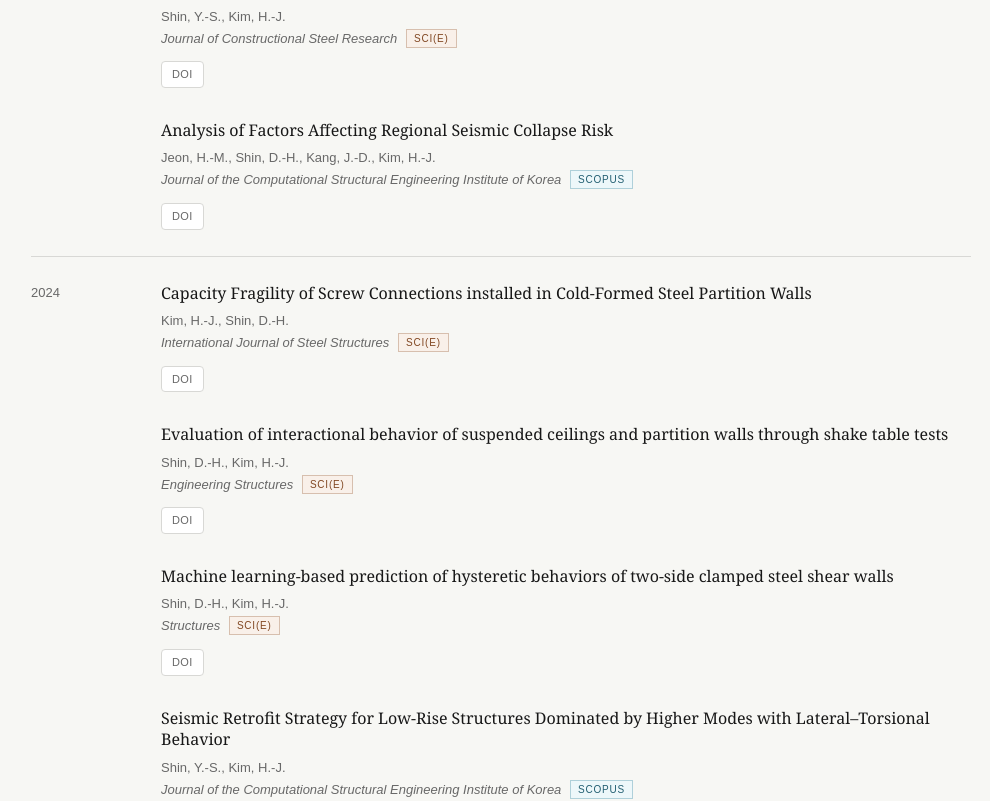
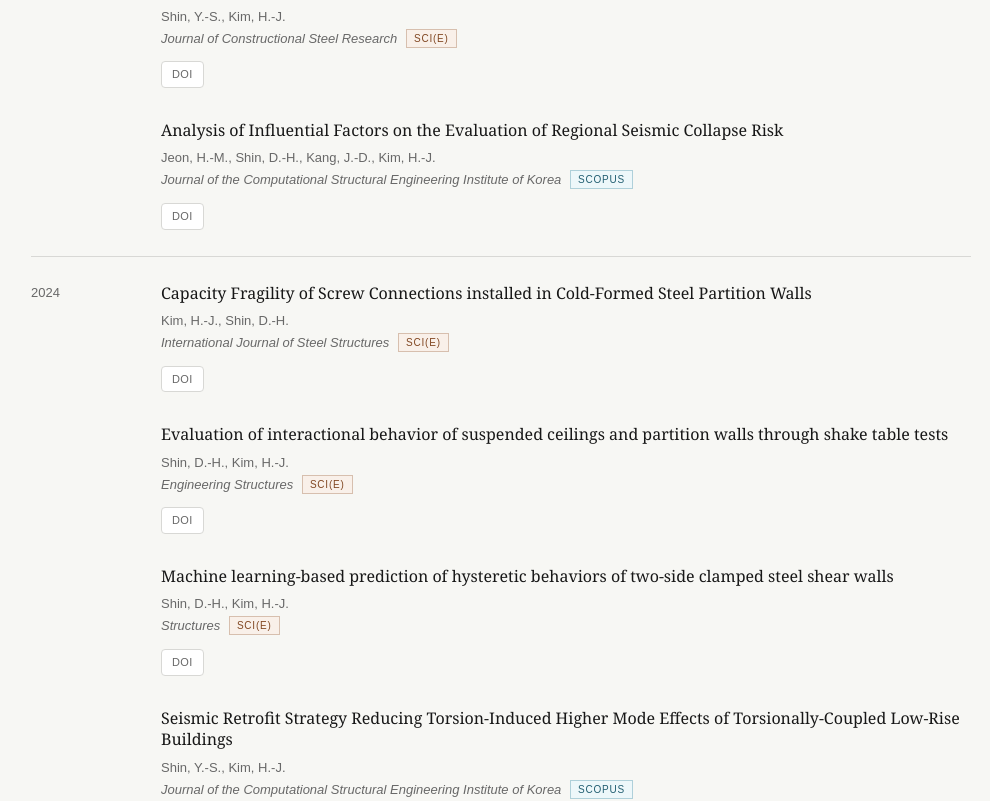
Before and after one commit to sviclab/sviclab.github.io, a Next.js app: page /publications in a window 1280 px wide. Shown: the part 1083-1884 px from the top of the page, without its empty margins (139-1129 px from the left). Built offline with nearby package versions, Linux system fonts and the light colour scheme.

Commit message:
Align Scopus publication titles

```diff
--- a/data/domesticTitles.ts
+++ b/data/domesticTitles.ts
@@ -1,7 +1,7 @@
 export const domesticTitles:Record<number,string>={
 36:'Seismic Response of Medical Beds due to Collision with Adjacent Objects',
-35:'Analysis of Factors Affecting Regional Seismic Collapse Risk',
-34:'Seismic Retrofit Strategy for Low-Rise Structures Dominated by Higher Modes with Lateral–Torsional Behavior',
+35:'Analysis of Influential Factors on the Evaluation of Regional Seismic Collapse Risk',
+34:'Seismic Retrofit Strategy Reducing Torsion-Induced Higher Mode Effects of Torsionally-Coupled Low-Rise Buildings',
 33:'Probabilistic Seismic Performance of Pipe-Rack Concentrically Braced Frames by Seismic Design Parameters and Requirements',
 32:'Simplified Finite Element Model for Column-Welded Gusset Plates with Non-Seismic Details',
 31:'Compression Buckling Behavior and Stress Distribution of Non-seismically Detailed Gusset Plates Welded to a Column',
```
